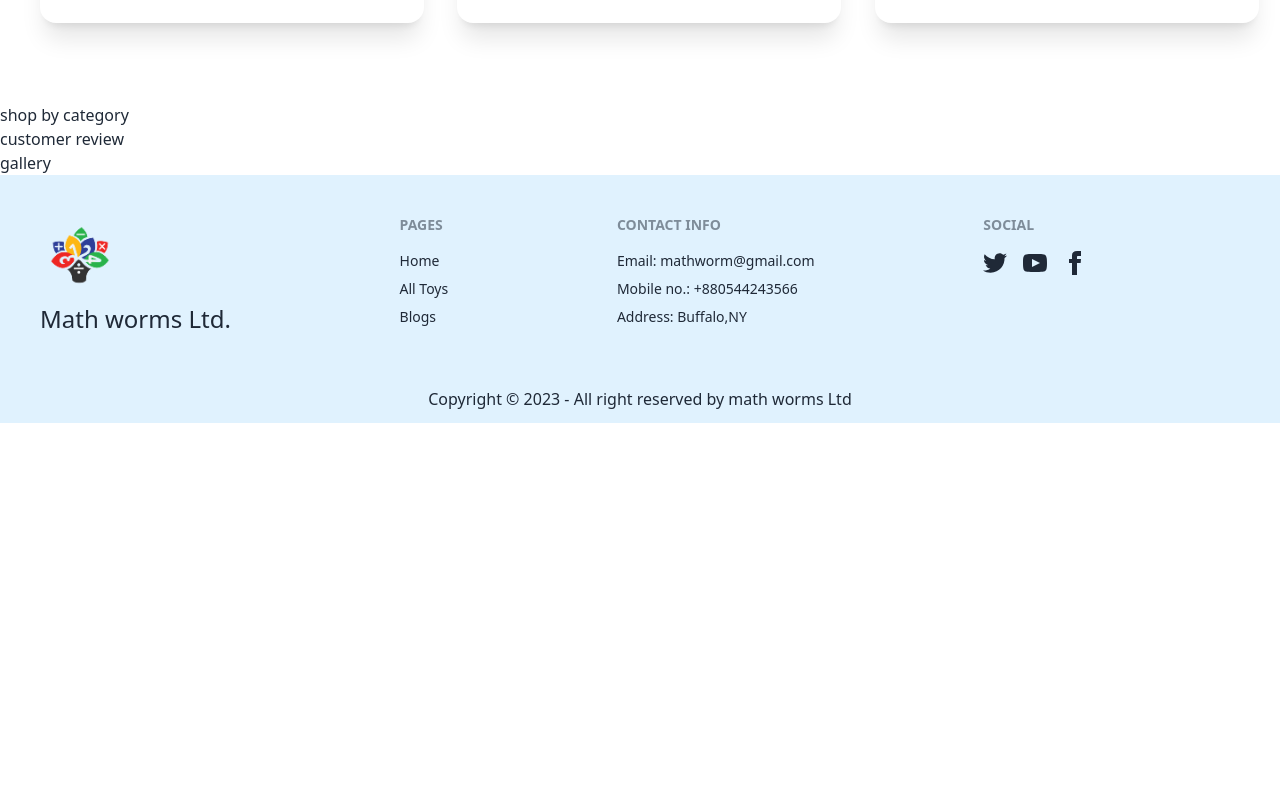
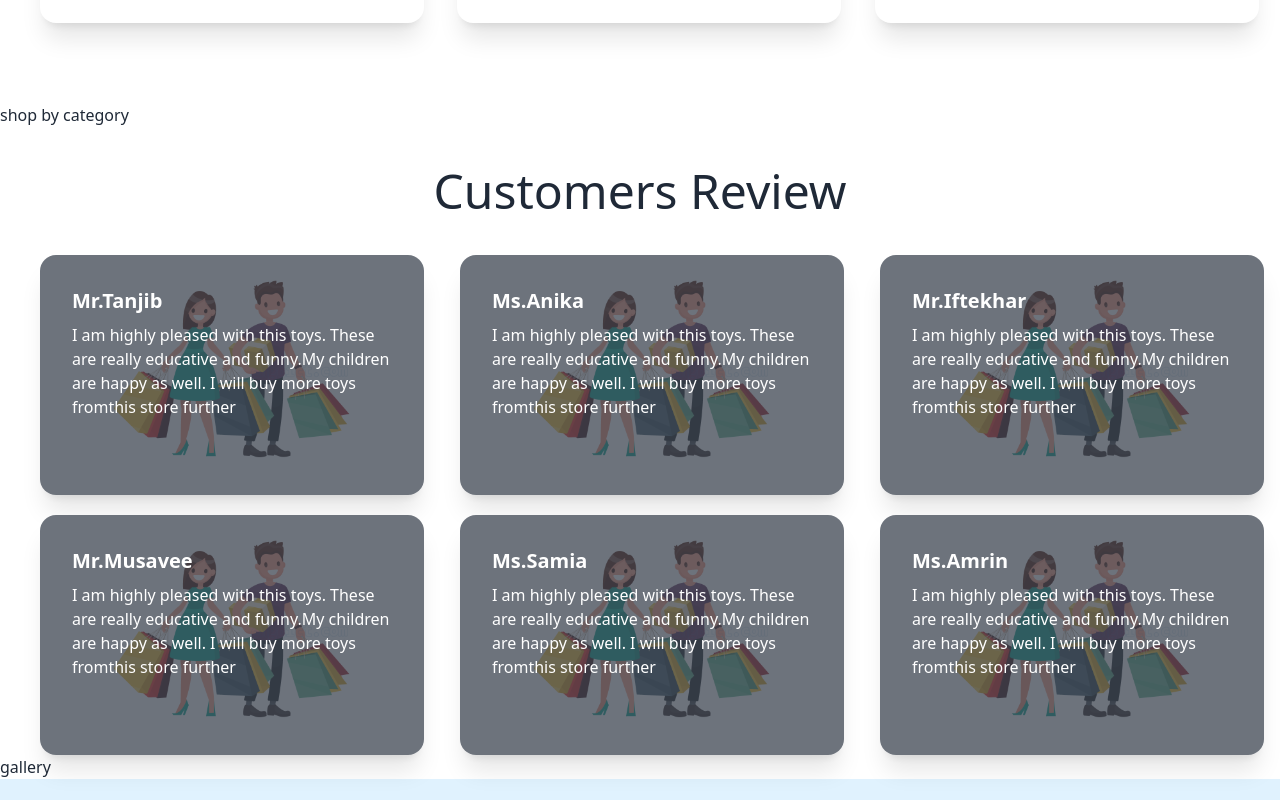
Before and after one commit to Mubasshirah/math-worms-client, a React (Vite) app: page / in a window 1280 px wide. Shown: the part 1240-2040 px from the top of the page. Before the commit the page ends 1663 px from the top, so only its background shows below. Built offline with nearby package versions, Linux system fonts and the light colour scheme; no server answers.

Commit message:
review done

```diff
--- a/src/Pages/Home/Home/CustomersReview.jsx
+++ b/src/Pages/Home/Home/CustomersReview.jsx
@@ -1,9 +1,59 @@
 
-
+import customer from '../../../assets/images/ccustomer.png'
 const CustomersReview = () => {
     return (
         <div>
-            customer review
+            <h1 className='text-5xl my-10 text-center '> Customers Review</h1>
+            <div className='grid grid-cols-1 md:grid-cols-2 lg:grid-cols-3 gap-5 ms-10'>
+                <div className="card w-96 h-60 bg-base-100 shadow-xl image-full">
+                    <figure><img src={customer} alt="Shoes" /></figure>
+                    <div className="card-body">
+                        <h2 className="card-title">Mr.Tanjib</h2>
+                        <p>I am highly pleased with this toys. These are really educative and funny.My children are happy as well. I will buy more toys fromthis store further</p>
+
+                    </div>
+                </div>
+                <div className="card w-96 h-60 bg-base-100 shadow-xl image-full">
+                    <figure><img src={customer} alt="Shoes" /></figure>
+                    <div className="card-body">
+                        <h2 className="card-title">Ms.Anika</h2>
+                        <p>I am highly pleased with this toys. These are really educative and funny.My children are happy as well. I will buy more toys fromthis store further</p>
+
+                    </div>
+                </div>
+                <div className="card w-96 h-60 bg-base-100 shadow-xl image-full">
+                    <figure><img src={customer} alt="Shoes" /></figure>
+                    <div className="card-body">
+                        <h2 className="card-title">Mr.Iftekhar</h2>
+                        <p>I am highly pleased with this toys. These are really educative and funny.My children are happy as well. I will buy more toys fromthis store further</p>
+
+                    </div>
+                </div>
+                <div className="card w-96 h-60 bg-base-100 shadow-xl image-full">
+                    <figure><img src={customer} alt="Shoes" /></figure>
+                    <div className="card-body">
+                        <h2 className="card-title">Mr.Musavee</h2>
+                        <p>I am highly pleased with this toys. These are really educative and funny.My children are happy as well. I will buy more toys fromthis store further</p>
+
+                    </div>
+                </div>
+                <div className="card w-96 h-60 bg-base-100 shadow-xl image-full">
+                    <figure><img src={customer} alt="Shoes" /></figure>
+                    <div className="card-body">
+                        <h2 className="card-title">Ms.Samia</h2>
+                        <p>I am highly pleased with this toys. These are really educative and funny.My children are happy as well. I will buy more toys fromthis store further</p>
+
+                    </div>
+                </div>
+                <div className="card w-96 h-60 bg-base-100 shadow-xl image-full">
+                    <figure><img src={customer} alt="Shoes" /></figure>
+                    <div className="card-body">
+                        <h2 className="card-title">Ms.Amrin</h2>
+                        <p>I am highly pleased with this toys. These are really educative and funny.My children are happy as well. I will buy more toys fromthis store further</p>
+
+                    </div>
+                </div>
+            </div>
         </div>
     );
 };
```
Also changed, not shown: src/assets/images/ccustomer.png (added).
